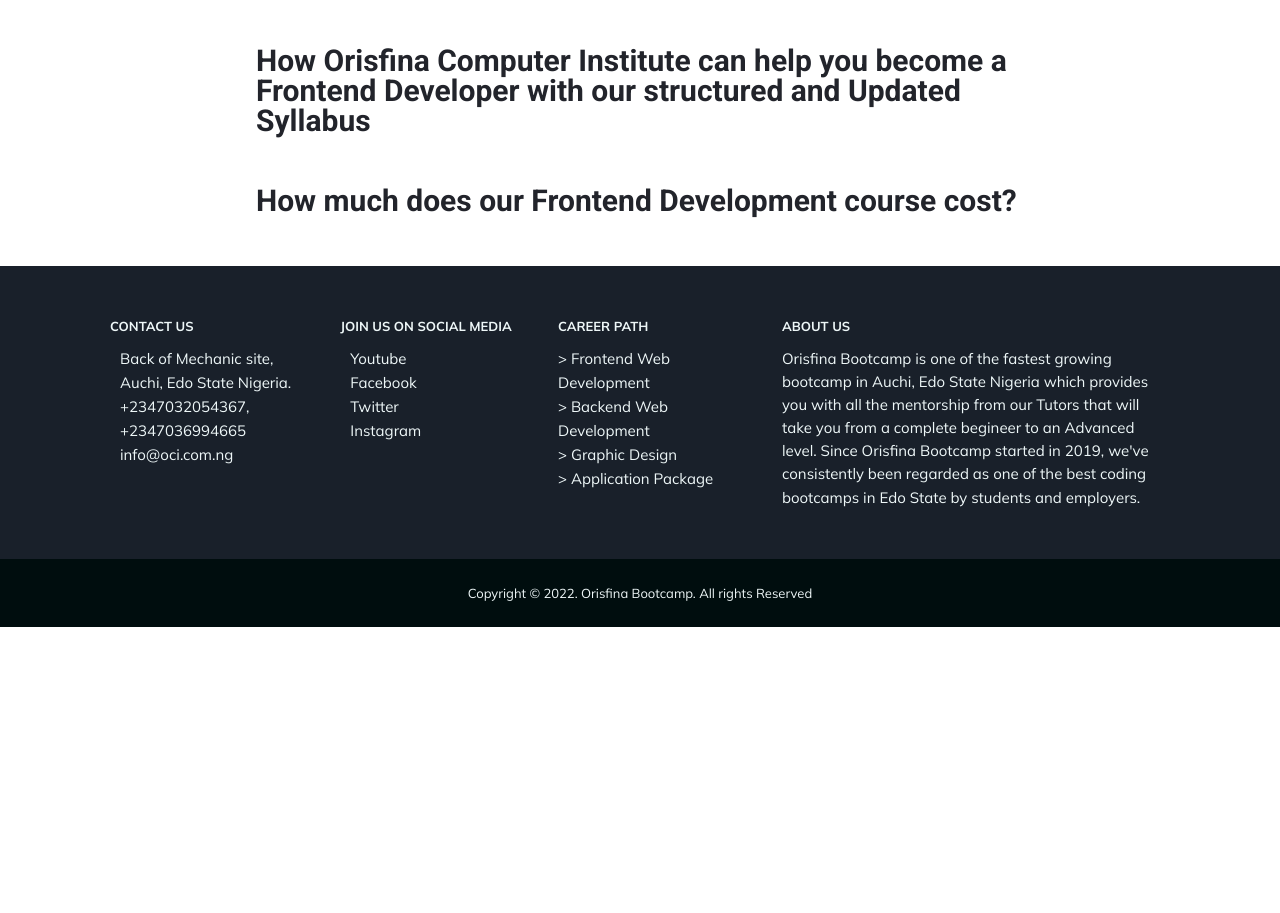
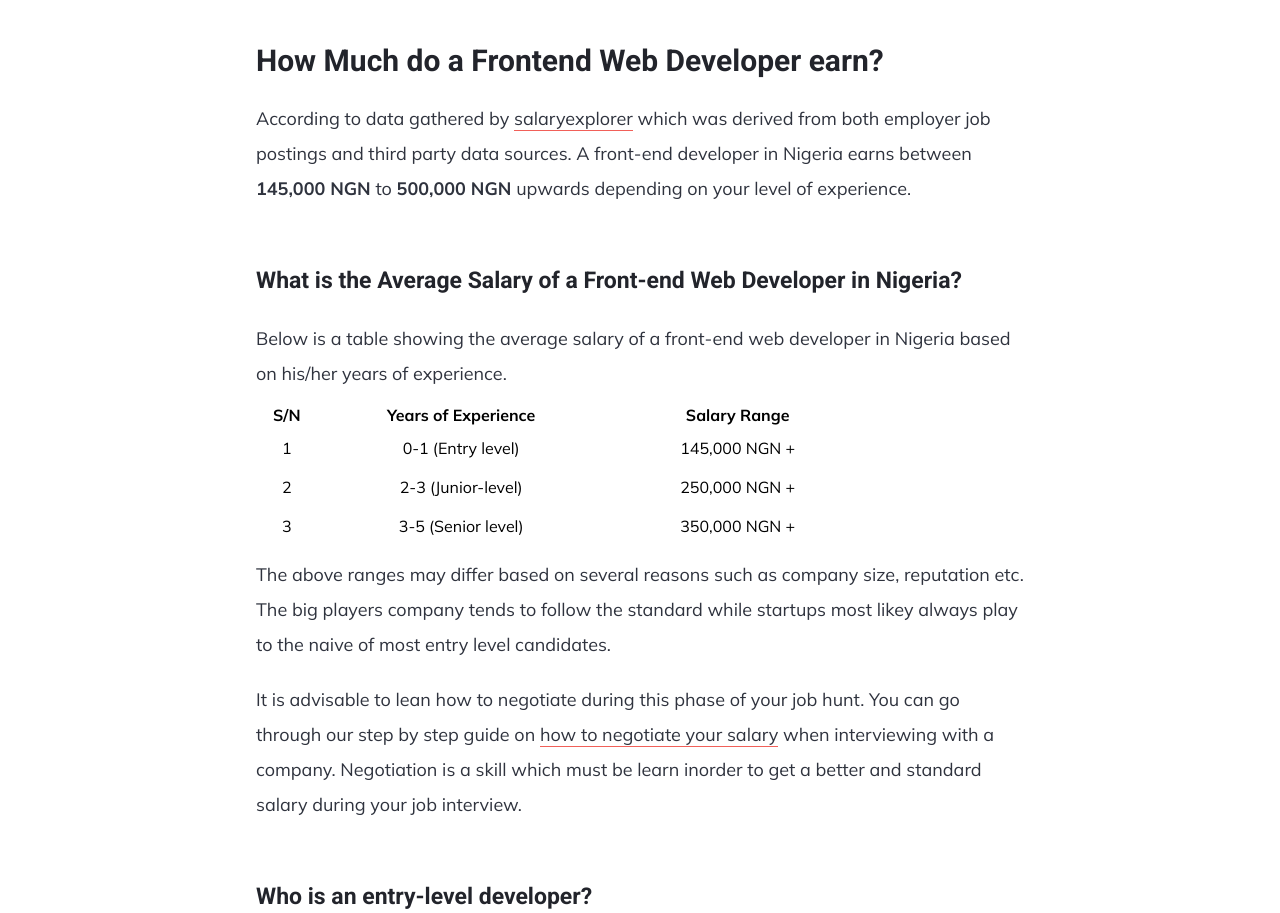
Before and after one commit to Orisfina/orisfina-bootcamp-v2, a Next.js app: page /blog/how-to-become-a-frontend-developer-as-a-beginner in a window 1280 px wide. Shown: the part 1884-2797 px from the top of the page. Before the commit the page ends 2511 px from the top, so only its background shows below. Built offline with nearby package versions, Linux system fonts and the light colour scheme.

Commit message:
working on frontend development guide post

```diff
--- a/pages/blog/how-to-become-a-frontend-developer-as-a-beginner.tsx
+++ b/pages/blog/how-to-become-a-frontend-developer-as-a-beginner.tsx
@@ -23,7 +23,7 @@
                <header className={styles.titleHeader}>
                 <h1 className={styles.title}>Beginners guide on how to become a Frontend web developer from scratch</h1>
                     <p className={styles.articleDetails}>
-                        <span>By <Link href='https://joshuaoyewole.com.ng'><a className={`${styles.posterName} ${styles.link}`}>Joshua Oyewole</a></Link> || Posted on 5 May, 2022</span>
+                        <span>By <Link href='https://joshuaoyewole.com.ng'><a className={`${styles.posterName} ${styles.posterlink}`}>Joshua Oyewole</a></Link> || Posted on 5 May, 2022</span>
                     </p>
                </header>
             <div className={styles.container}>
@@ -59,7 +59,7 @@
                     Therefore, being a front-end developers presents you with a whole lots of Job opportunities.
                     You can choose from being a <b>freelencer web developer</b> and dictates your own terms as regards to :
                 </p>
-                <ul>
+                <ul className={styles.paragraph}>
                     <li>When to work</li>
                     <li>Where to work (Home, office, or even in a bar</li>
                     <li>How much you choose to charge</li>
@@ -69,14 +69,89 @@
                     If you are lover of 9 -5 Job or a team kind, you can decide to apply to companies interested in hiring you and grow our career.
                 </p>
                 <p className={styles.paragraph}>
-                    Being a front-end web developer comes with a whole lots of Job opportunity which an ordinary university or polytechnic certificate cannot provide.
+                    Being a front-end web developer comes with a whole lots of Job opportunities. <abbr title="Information Technology">I.T</abbr> is a growing field and this is only just the beginner.
                 </p>
-                <p className={styles.paragraph}>
-                    <abbr title="Information Technology">I.T</abbr> is a growing field and this is only just the beginner.
-                </p>
+
+
                 <h2 className={styles.secondaryHeader}>
                     How Much do a Frontend Web Developer earn?
                 </h2 >
+                <p className={styles.paragraph}>
+                    According to data gathered by <Link href='http://www.salaryexplorer.com/salary-survey.php?loc=158&loctype=1&job=10390&jobtype=3'>
+                        <a className={styles.link} target='_blank'>
+                              salaryexplorer
+                        </a>
+                    </Link> which was derived from both employer job postings and third party data sources.
+                    A front-end developer in Nigeria earns between <b>145,000 NGN</b> to <b>500,000 NGN </b> upwards depending on your level of experience.
+                </p>
+                <h3 className={styles.tertiaryHeader}>
+                    What is the Average Salary of a Front-end Web Developer in Nigeria?
+                </h3 >
+                <p className={styles.paragraph}>
+                    Below is a table showing the average salary of a front-end web developer in Nigeria based on his/her years of experience.
+                </p>
+                <table className={styles.table}>
+                    <thead className={styles.tableHead}>
+                    <tr className='pt-m'>
+                            <th>S/N</th>
+                            <th>Years of Experience</th>
+                            <th>Salary Range</th>
+                        </tr>
+                    </thead>
+                    <tbody>
+                        <tr>
+                            <td className={styles.tableData}>1</td>
+                            <td className={styles.tableData}>0-1 (Entry level)</td>
+                            <td className={styles.tableData}>145,000 NGN +</td>
+                        </tr>
+                        <tr>
+                            <td className={styles.tableData}>2</td>
+                            <td className={styles.tableData}>2-3 (Junior-level)</td>
+                            <td className={styles.tableData}>250,000 NGN +</td>
+                        </tr>
+                        <tr>
+                            <td className={styles.tableData}>3</td>
+                            <td className={styles.tableData}>3-5 (Senior level)</td>
+                            <td className={styles.tableData}>350,000 NGN + </td>
+                        </tr>
+                    </tbody>
+                </table>
+                <p className={styles.paragraph}>
+                    The above ranges may differ based on several reasons such as company size, reputation etc.
+                    The big players company tends to follow the standard while startups most likey always play to the naive of most entry level candidates.
+                </p>
+                <p className={styles.paragraph}>
+                    It is advisable to lean how to negotiate during this phase of your job hunt. You can go through our step by step guide on <Link href='/'>
+                        <a className={styles.link} target='_blank'>
+                        how to negotiate your salary
+                        </a>
+                    </Link>  when interviewing with a company.
+                    Negotiation is a skill which must be learn inorder to get a better and standard salary during your job interview.
+                </p>
+                <h2 className={styles.tertiaryHeader}>
+                    Who is an entry-level developer?
+                </h2 >
+                <p className={styles.paragraph}>
+
+                </p>
+                <p className={styles.paragraph}>
+
+                </p>
+                <h2 className={styles.tertiaryHeader}>
+                    Who is an junior-level /mid-senior developer?
+                </h2 >
+                <p className={styles.paragraph}>
+
+                </p>
+                <p className={styles.paragraph}>
+
+                </p>
+                <h2 className={styles.tertiaryHeader}>
+                    Who is an senior-level developer?
+                </h2 >
+                <p className={styles.paragraph}>
+
+                </p>
                 <p className={styles.paragraph}>
 
                 </p>
@@ -86,6 +161,48 @@
                 <p className={styles.paragraph}>
 
                 </p>
+                <h2 className={styles.secondaryHeader}>
+                    Beginners Stage
+                </h2>
+                <h3 className={styles.tertiaryHeader}>
+                    HTML5
+                </h3 >
+                <h3 className={styles.tertiaryHeader}>
+                    CSS3
+                </h3 >
+                <h3 className={styles.tertiaryHeader}>
+                    Javascript
+                </h3 >
+                <h2 className={styles.secondaryHeader}>
+                    Intermediate- level
+                </h2>
+                <h3 className={styles.tertiaryHeader}>
+                    CSS Libraries / Framework
+                </h3 >
+                <h3 className={styles.tertiaryHeader}>
+                    Git / GitHub
+                </h3 >
+                <h3 className={styles.tertiaryHeader}>
+                    ReactJs
+                </h3 >
+                <h3 className={styles.tertiaryHeader}>
+                    Redux
+                </h3 >
+                <h3 className={styles.tertiaryHeader}>
+                    Consuming REST API
+                </h3 >
+                <h2 className={styles.secondaryHeader}>
+                    Advanced Stage
+                </h2>
+                <h3 className={styles.tertiaryHeader}>
+                    Typescript
+                </h3 >
+                <h3 className={styles.tertiaryHeader}>
+                    NextJs
+                </h3 >
+                <h3 className={styles.tertiaryHeader}>
+                    GraphQL
+                </h3 >
                 <h2 className={styles.secondaryHeader}>
                     How Orisfina Computer Institute can help you become a Frontend Developer with our structured and Updated Syllabus
                 </h2>
--- a/styles/Blog.module.css
+++ b/styles/Blog.module.css
@@ -7,6 +7,13 @@
     margin: 1.5rem 0;
     font-family: 'Roboto';
     font-size: 2.2rem;
+    line-height: 3rem;
+    color: #22242b
+}
+.tertiaryHeader{
+    margin: 1.5rem 0;
+    font-family: 'Roboto';
+    font-size: 2rem;
     line-height: 3rem;
     color: #22242b
 }
@@ -29,17 +36,19 @@
     font-family: 'roboto';
     font-size: 2rem;
 }
-@media (min-width:375px) {
-    .title{
-        line-height: 3.5rem;
-        font-size: 2.8rem;
-    }
+
+.table{
+    line-height: 2rem;
+    width: 100%;
+    text-align: center;
 }
-@media (min-width:413px) {
-    .title{
-        font-size: 3rem;
-    }
+/* .tableHead{
+    padding: 3rem 1rem;
+} */
+.tableData{
+    padding: 0rem 1rem;
 }
+
 .articleDetails{
     text-align: center;
     padding: 1rem 0;
@@ -50,16 +59,33 @@
 .paragraph{
     color: #2F333E;
     line-height: 2.78rem;
+    padding: 1rem 0;
 }
 .link{
+    color:#2F333E;
     text-decoration: none;
     border-bottom: 1px solid rgba(241,96,89,1);
 }
-.link:hover{
+.posterlink{
+    color: #fff;
+}
+.link:hover,.posterlink:hover{
     color: rgb(231, 143, 139);
-
 }
 /* MEDIA QUERIES */
+@media (min-width:375px) {
+    .title{
+        line-height: 3.5rem;
+        font-size: 2.8rem;
+    }
+        .tableData{
+            padding: .6rem 1rem;
+        }    }
+@media (min-width:413px) {
+    .title{
+        font-size: 3rem;
+    }
+}
 @media (min-width:1200px) {
     .container{
         width: 60%;
@@ -76,8 +102,16 @@
         font-family: 'Roboto';
         font-size: 3rem;
     }
+    .tertiaryHeader{
+        margin: 5rem 0 1.5rem 0;
+        font-size: 2.3rem;
+    }
     .paragraph{
         line-height: 3.5rem;
+    }
+    .table{
+        width: 80%;
+        line-height: 2.5rem;
     }
 }
 @media (min-width:1800px) {
--- a/styles/globals.css
+++ b/styles/globals.css
@@ -230,7 +230,7 @@
   justify-content: space-between; }
 
 .white {
-  color: #EEF7F8; }
+  color: #EEF7F8 !important; }
 
 .perfect-center {
   justify-content: center !important;
```
